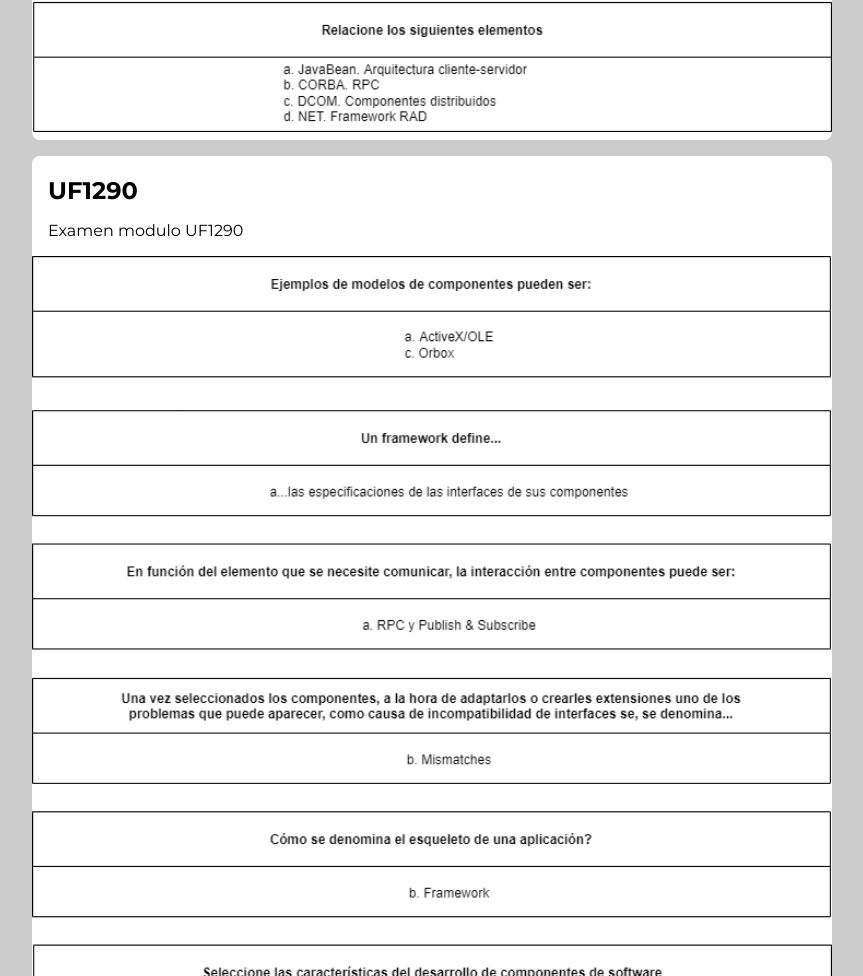
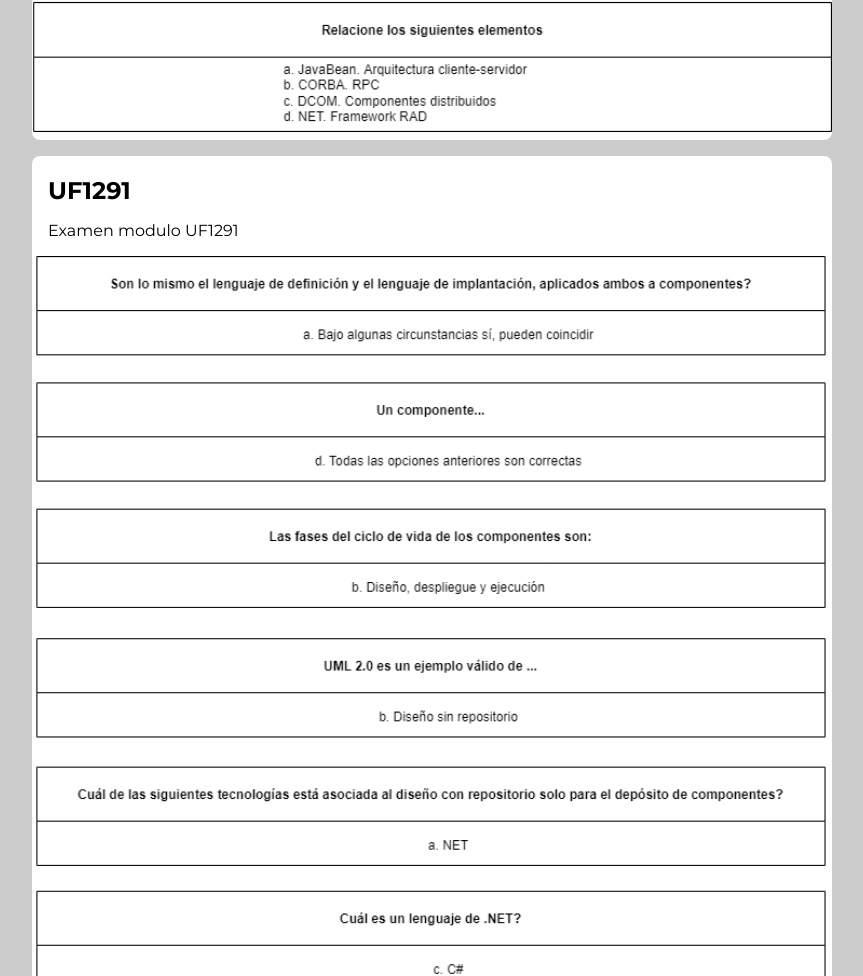
Before and after one commit to manuelpaidoslalin/Blog-de-manuel, a plain HTML site: page index.html in a window 1280 px wide. Shown: the part 6395-7371 px from the top of the page, without its empty margins (208-1071 px from the left). Drawn offline with Linux system fonts and the light colour scheme.

Commit message:
14 commit desde linux

```diff
--- a/index.html
+++ b/index.html
@@ -28,9 +28,9 @@
             <img src="img/UF1290.png" width="800" />
         </article>
         <article>
-            <h2>UF1290</h2>
-            <p>Examen modulo UF1290</p>
-            <img src="img/UF1290.png" width="800" />
+            <h2>UF1291</h2>
+            <p>Examen modulo UF1291</p>
+            <img src="img/UF1291.png" width="800" />
         </article>
     </section>
     <footer>
```
Also changed, not shown: style.css (line endings or trailing spaces).
